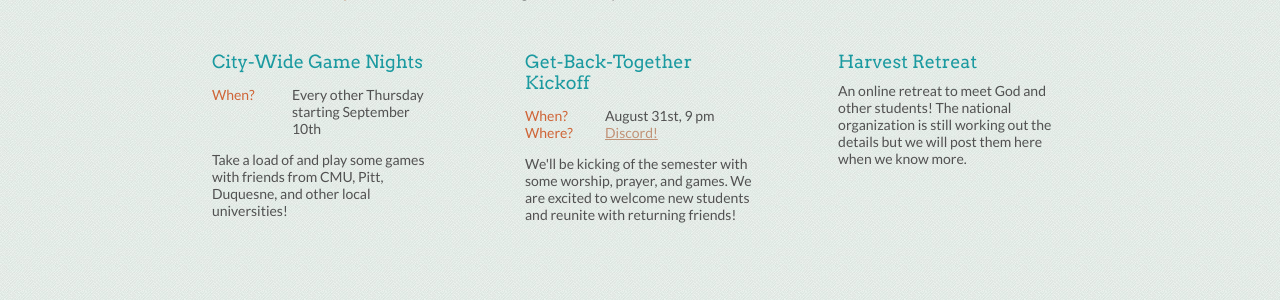
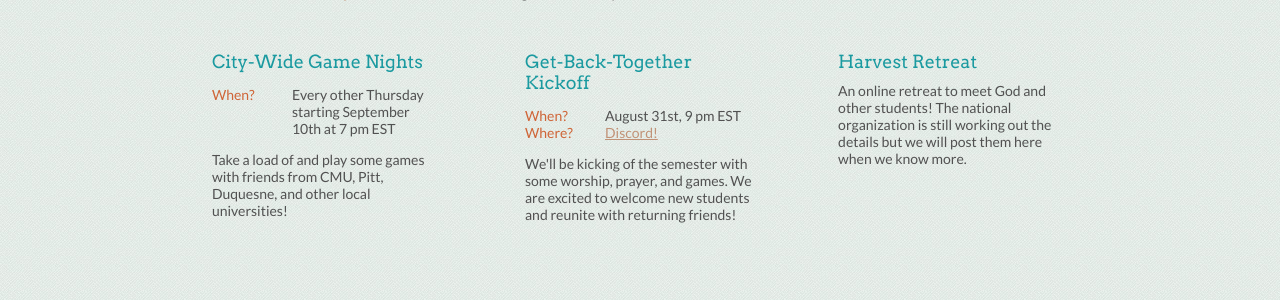
Before and after one commit to ivcf-cmu/ivcf-cmu.github.io, a Jekyll site: the page built from events.md, in a window 1280 px wide. Shown: the part 240-540 px from the top of the page. Built offline with Jekyll 4.4.1, drawn with Linux system fonts in a browser that asks for light colours.

Commit message:
added time for game nights!

```diff
--- a/events.md
+++ b/events.md
@@ -12,7 +12,7 @@ Come relax and spend some time with us. Clear your head and learn what God, frie
 		<div class="tricolumn">
 			<h2>City-Wide Game Nights</h2>
 			<dl>
-				<dt>When?&nbsp;</dt><dd>Every other Thursday starting September 10th</dd>
+				<dt>When?&nbsp;</dt><dd>Every other Thursday starting September 10th at 7 pm EST</dd>
 			</dl>
 			<p>
 				Take a load of and play some games with friends from CMU, Pitt, Duquesne, and other local universities!
@@ -21,7 +21,7 @@ Come relax and spend some time with us. Clear your head and learn what God, frie
 		<div class="tricolumn">
 			<h2>Get-Back-Together Kickoff</h2>
 			<dl>
-				<dt>When?&nbsp;</dt><dd>August 31st, 9 pm</dd>
+				<dt>When?&nbsp;</dt><dd>August 31st, 9 pm EST</dd>
 				<dt>Where?&nbsp;</dt><dd><a href="https://discord.gg/Af8Y8Zn" target="_blank">Discord!</a></dd>
 			</dl>
 			<p>
```
